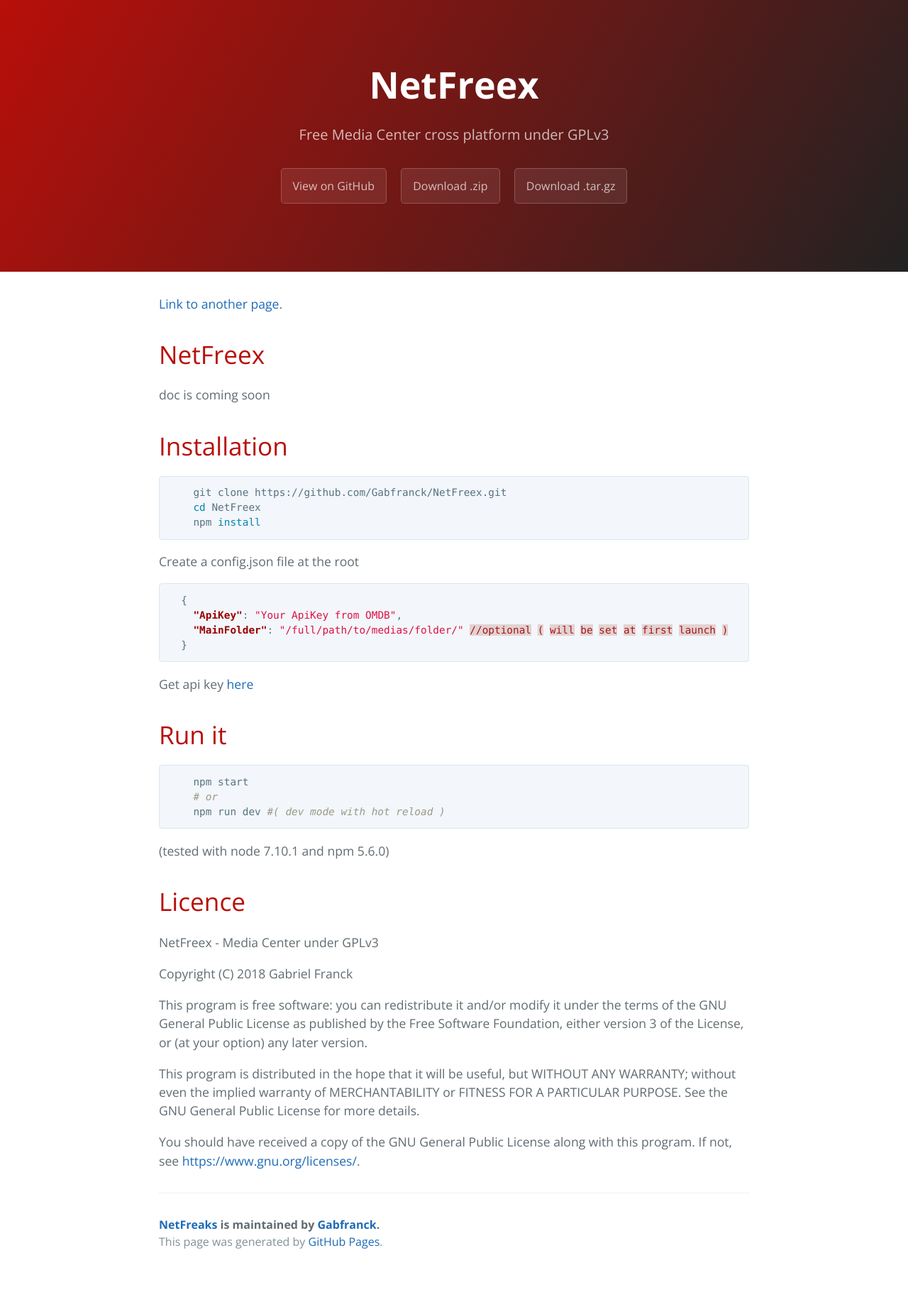
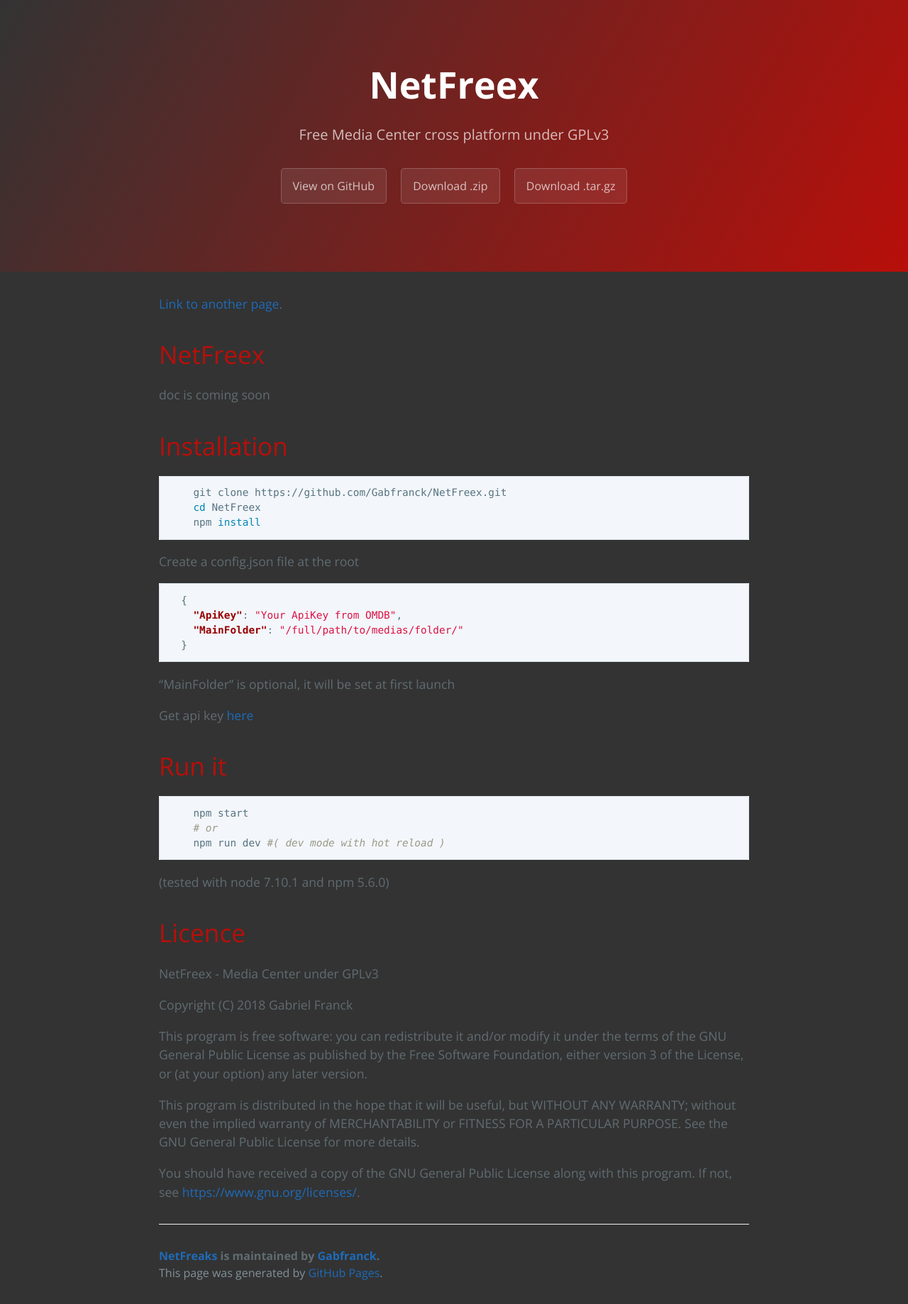
Before and after one commit to Gabfranck/NetFreaks, a Jekyll site: the page built from index.md, in a window 1280 px wide. Shown: the whole page at 71% size. Built offline with Jekyll 4.4.1, drawn with Linux system fonts in a browser that asks for light colours; before the commit the page ends 1794 px from its top, so only the background shows below that.

Commit message:
change body background

````diff
--- a/_sass/jekyll-theme-cayman.scss
+++ b/_sass/jekyll-theme-cayman.scss
@@ -31,6 +31,7 @@
   font-size: 16px;
   line-height: 1.5;
   color: $body-text-color;
+  background-color: $body-bg-color;
 }
 
 a {
--- a/_sass/variables.scss
+++ b/_sass/variables.scss
@@ -4,12 +4,13 @@
 
 // Headers
 $header-heading-color: #fff !default;
-$header-bg-color: #222 !default;
-$header-bg-color-secondary: #b80f0a !default;
+$header-bg-color: #b80f0a  !default;
+$header-bg-color-secondary: #333!default;
 
 // Text
 $section-headings-color: #b80f0a !default;
 $body-text-color: #606c71 !default;
+$body-bg-color: #333 !default;
 $body-link-color: #1e6bb8 !default;
 $blockquote-text-color: #819198 !default;
 
--- a/index.md
+++ b/index.md
@@ -16,13 +16,16 @@
     cd NetFreex
     npm install
   ```
+
   Create a config.json file at the root
   ```json
   {
     "ApiKey": "Your ApiKey from OMDB",
-    "MainFolder": "/full/path/to/medias/folder/" //optional ( will be set at first launch )
+    "MainFolder": "/full/path/to/medias/folder/"
   }
   ```
+  "MainFolder" is optional, it will be set at first launch
+
   Get api key [here](http://www.omdbapi.com/)
 
 # Run it
````
